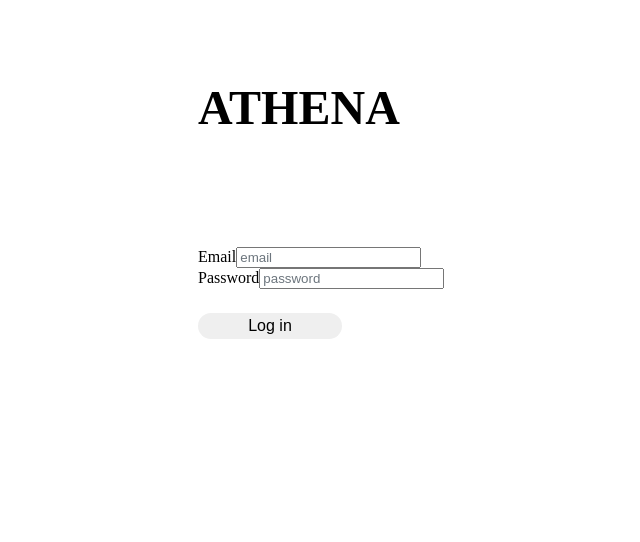
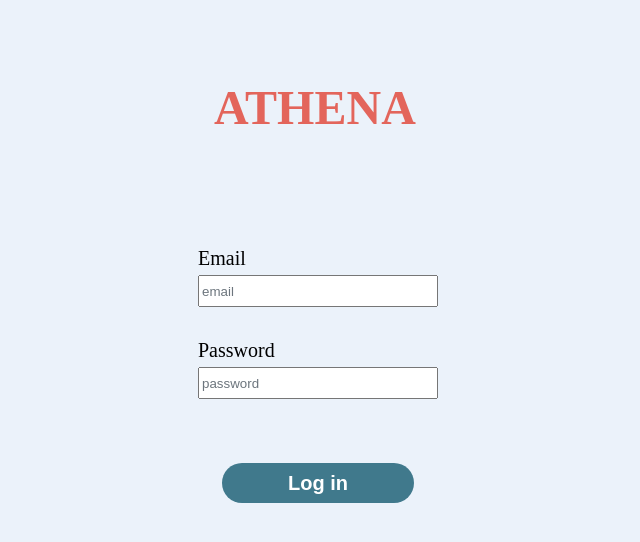
Before and after one commit to chiemelaumeh/TicketManager, a React (Create React App) app in the folder client/: page / in a window 1280 px wide. Shown: the top 542 px of the page, without its empty margins (298-938 px from the left). Built offline with nearby package versions, Linux system fonts and the light colour scheme.

Commit message:
css to wireframe

```diff
--- a/client/src/Components/Login/loginForm.js
+++ b/client/src/Components/Login/loginForm.js
@@ -1,4 +1,4 @@
-import {useContext} from "react";
+import { useContext } from "react";
 import LoginContext from "../../Contexts/loginContext";
 import { useFormik } from "formik"
 import { dataSchema } from "./schemaValid"
@@ -6,7 +6,7 @@ import "../../CssFiles/login.css"
 import axios from 'axios';
 
 const LoginForm = () => {
-    const {setUserRole, userRole} = useContext(LoginContext)
+    const { setUserRole, userRole } = useContext(LoginContext)
 
     const onSubmit = async (values, actions) => {
         try {
@@ -35,10 +35,11 @@ const LoginForm = () => {
 
     return (
         <div className="login">
+            <form onSubmit={handleSubmit}>
                 <div className="loginEmail">
-                <form onSubmit={handleSubmit}>
-                    <label >Email</label>
+                    <label className="label-text">Email</label>
                     <input type='email'
+                        id="input-login"
                         name="email"
                         placeholder="email"
                         value={values.email}
@@ -46,10 +47,13 @@ const LoginForm = () => {
                         onBlur={handleBlur}
                         className={errors.email && touched.email ? "input-error" : ""}
                     />
-                    {errors.email && touched.email && <p>{errors.email}</p>}
+                    {errors.email && touched.email && <p className="error-p">{errors.email}</p>}
+                </div>
+
                 <div className="loginPassword">
-                        <label>Password</label>
+                    <label className="label-text">Password</label>
                     <input type='password'
+                        id="input-login"
                         name="password"
                         placeholder="password"
                         value={values.password}
@@ -57,11 +61,12 @@ const LoginForm = () => {
                         onBlur={handleBlur}
                         className={errors.password && touched.password ? "input-error" : ""}
                     />
-                        {errors.password && touched.password && <p>{errors.password}</p>}
+                    {errors.password && touched.password && <p className="error-p" >{errors.password}</p>}
+                </div>
+
                 <button className="loginbtn" type="submit">Log in</button>
-                    </div>
             </form>
-            </div>
+
         </div>
     )
 
--- a/client/src/CssFiles/login.css
+++ b/client/src/CssFiles/login.css
@@ -1,20 +1,35 @@
+body {
+  background-color: #EBF2FA;
+}
+
 input.input-error,
 select.input-error {
   border-color: red;
 }
 
-h1.login{
+.logo-header {
   font-size: 3rem;
+  padding: 2rem 1rem;
+  width: 20rem;
+  margin: 3rem auto;
+  color: #E3655B;
+  padding-left: 2rem;
 }
+
 
 .loginbtn {
   border: none;
-    font-size: 1.0rem;
+  font-size: 20px;
   padding: 0.25rem 0.5rem;
-    width: 50%;
-    border-radius: 1rem;
-    margin-top: 1.5rem;
+  width: 12rem;
+  height: 2.5rem;
+  border-radius: 10rem;
+  margin: 2rem 1.5rem;
+  background-color: #40798C;
+  color: #fff;
+  font-weight: 700;
 }
+
 .login {
   flex-wrap: wrap;
   border: none;
@@ -24,20 +39,40 @@ h1.login{
   margin: 3rem auto;
 
 }
+
 .loginEmail {
   margin: 0 0 2rem;
   border-radius: 2rem;
+  display: flex;
+  flex-direction: column;
+}
+
+.loginPassword {
+  margin: 0 0 2rem;
+  border-radius: 2rem;
+  display: flex;
+  flex-direction: column;
 }
 
 .loginbtn:hover {
-    color:aqua;
-    position: relative;
-    top: 1px;
+  background-color: #40798C;
   cursor: pointer;
 }
 
+.error-p {
+  width: 5rem;
+  height: 1rem;
+  margin: 10px 0px 0px 0px;
+  color: red;
+}
 
-  .loginbtn:active {
-    position: relative;
-    top: 1px;
+.label-text {
+  margin-bottom: 5px;
+  font-size: 20px;
 }
+
+
+#input-login {
+  width: 15rem;
+  height: 2rem;
+}
--- a/client/src/Pages/Login.js
+++ b/client/src/Pages/Login.js
@@ -6,9 +6,9 @@ const Login = () => {
     return (
         <>
 
-            <h1 className="login">ATHENA</h1>
+            <h1 className="logo-header">ATHENA</h1>
 
-            <LoginForm/>
+            <LoginForm />
 
         </>
     )
```
Lines whose indentation alone changed are shown as unchanged.
